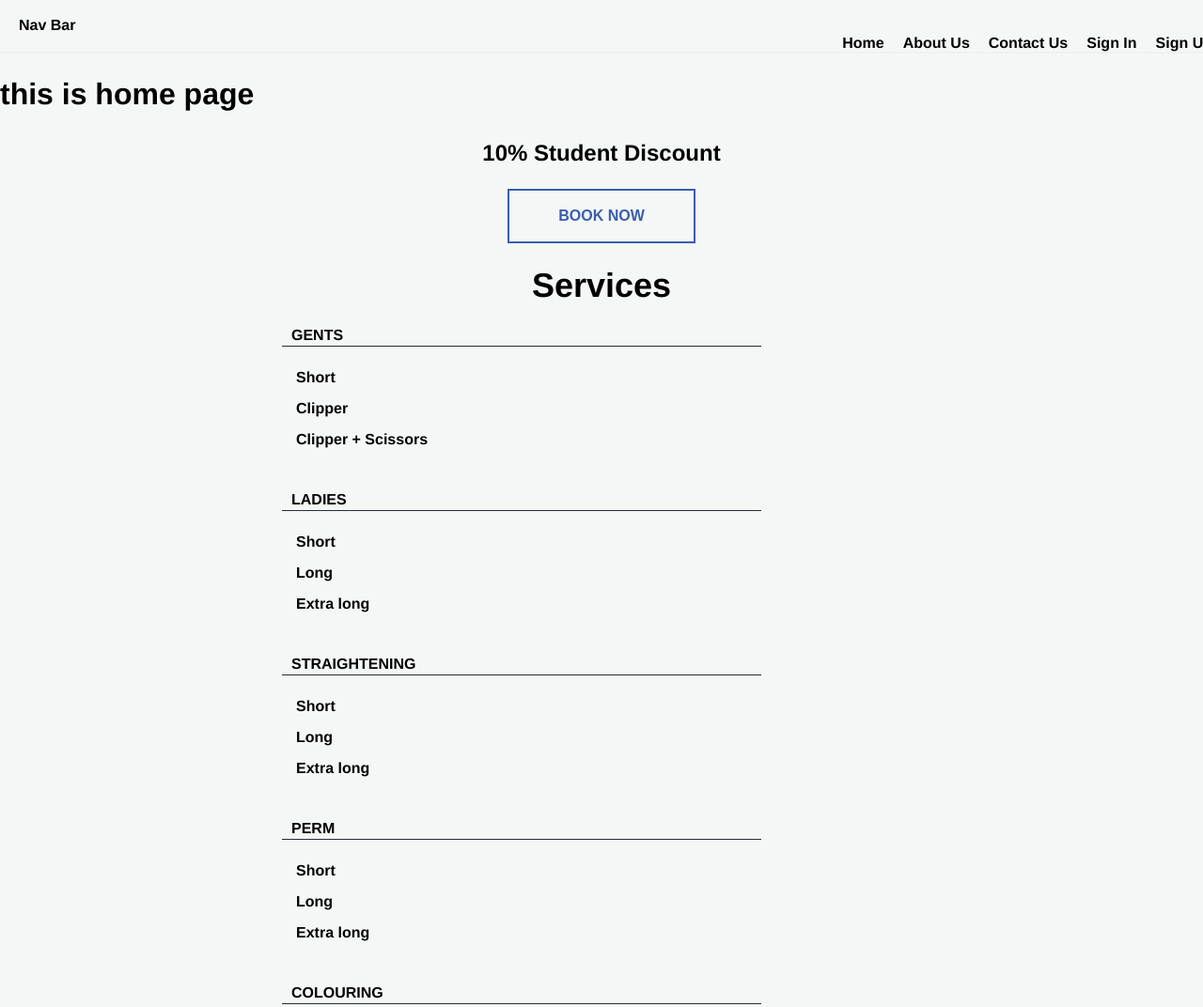
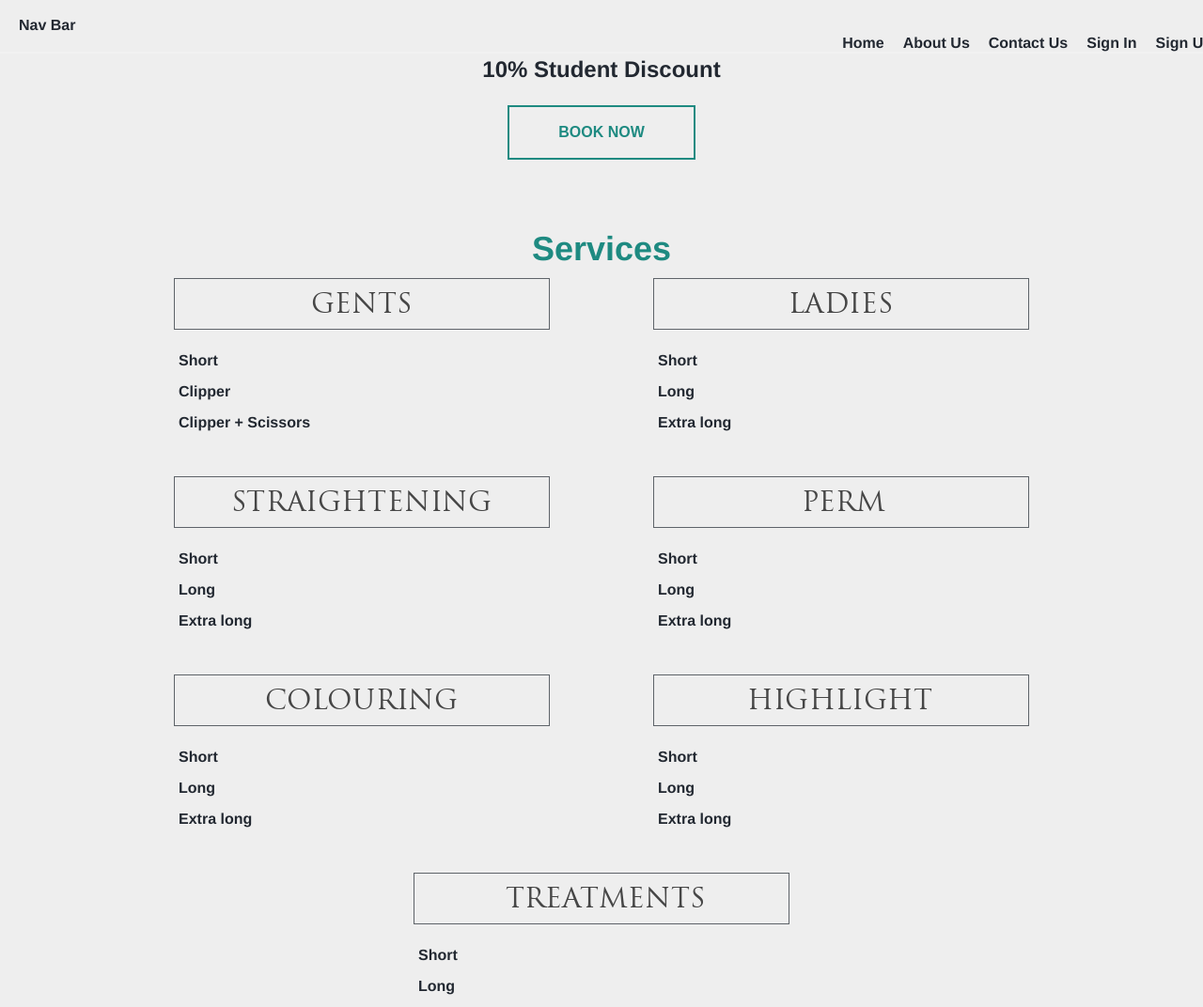
Before and after one commit to Kevcn/SalonFE, a React app: page / in a window 1280 px wide. Shown: the top 1072 px of the page at 94% size. Built offline with nearby package versions, Linux system fonts and the light colour scheme; some packages are replaced by stand-ins of ours.

Commit message:
Working on home page

```diff
--- a/src/App.css
+++ b/src/App.css
@@ -39,8 +39,8 @@ body {
   font-size: 16px;
   max-width: 1920px;
   margin: 0 auto;
-  background-color: #f4f7f6;
-
+  background-color: #eeeeee;
+  color: #222831;
 
 }
 
@@ -78,7 +78,7 @@ body {
 /* Generic*/
 .button {
   border-radius: 0;
-  color: #3a5dae;
+  color: #1e8a81;
   position: relative;
   overflow: hidden;
   z-index: 1;
@@ -89,7 +89,7 @@ body {
   -moz-appearance: none;
   appearance: none;
   background-color: transparent;
-  border: 2px solid #3a5dae;
+  border: 2px solid #1e8a81;
   cursor: pointer;
   display: flex;
   align-self: center;
@@ -108,13 +108,14 @@ body {
   .button:hover {
     color: #fff;
     font-weight: 1000;
-    background: #3a5dae !important;
+    background: #1e8a81 !important;
   }
 
 .Header {
   width: 100%;
   font-size: 36px;
   font-weight: 700;
+  color: #1e8a81;
   margin: 0;
 }
 
@@ -137,6 +138,7 @@ body {
   background: transparent;  /*bisque;*/
   display: flex;
   flex-wrap: wrap;
+  justify-content: center;
 }
 
   .BookingButtonContainer,
@@ -148,32 +150,39 @@ body {
     flex-wrap: wrap;
     justify-content: center;
     text-align: center;
+    max-width: 1500px;
+    margin-bottom: 50px;
   }
 
 .ServiceDetails {
   width: 100%;
   display: flex;
   flex-wrap: wrap;
-  justify-content: space-evenly;
+  justify-content: center;
 }
 
   .ServiceSection {
-    flex: 1 1 700px;
-    flex: 0 1 700px;
+    flex: 1 1 500px;
+    flex: 0 1 500px;
     margin: 5px;
-    /* background-color: #d1d1e0; */
+    margin-bottom: 20px;
+    display: flex;
+    /* justify-content: center; */
+    flex-direction: column;
+    flex-wrap: wrap;
+
   }
 
     .ServiceSection ul {
-      padding-left: 20px;
+      margin-left: 10%;
     }
 
     .SectionHeader {
-      width: 70%;
-      margin: 0 10px;
-      text-align: left;
-      padding: 10px 10px 0 10px;
-      border-bottom: 1px solid #282c34;
+      border: 1px solid #222831;
+      padding-top: 10px;
+      padding-bottom: 5px;
+      opacity: 0.7;
+      margin: 0 10%;
     }
 
     .ServiceSection li {
--- a/src/components/home/HomePage.js
+++ b/src/components/home/HomePage.js
@@ -11,7 +11,6 @@ export default class HomePage extends React.Component {
     render(){
       return (
         <div className="HomePageContainer">
-            <h1>this is home page</h1>
             <BookingButton />
             <ProvidedServices />
             <OpeningHours />
--- a/src/components/home/ProvidedServices.js
+++ b/src/components/home/ProvidedServices.js
@@ -1,4 +1,13 @@
 import React from 'react';
+import Straightening from '../../images/StraighteningHeader.png'
+import Gents from '../../images/GentsHeader.png'
+import Colouring from '../../images/ColouringHeader.png'
+import Highlight from '../../images/HighlightHeader.png'
+import Ladies from '../../images/LadiesHeader.png'
+import Perm from '../../images/PermHeader.png'
+import Treatments from '../../images/TreatmentsHeader.png'
+
+
 
 export default class ProvidedServices extends React.Component {
 
@@ -9,7 +18,9 @@ export default class ProvidedServices extends React.Component {
           <div className="ServiceDetails">
 
             <div className="ServiceSection">
-                <h4 className="SectionHeader">GENTS</h4>
+                <div className="SectionHeader">
+                    <img src={Gents} />
+                </div>
                 <ul className="list">
                     <li>Short</li>
                     <li>Clipper</li>
@@ -18,7 +29,9 @@ export default class ProvidedServices extends React.Component {
             </div>
 
             <div className="ServiceSection">
-                <h4 className="SectionHeader">LADIES</h4>
+                <div className="SectionHeader">
+                    <img src={Ladies} />
+                </div>
                 <ul className="list">
                     <li>Short</li>
                     <li>Long</li>
@@ -27,7 +40,9 @@ export default class ProvidedServices extends React.Component {
             </div>
 
             <div className="ServiceSection">
-                <h4 className="SectionHeader">STRAIGHTENING</h4>
+                <div className="SectionHeader">
+                    <img src={Straightening} />
+                </div>
                 <ul className="list">
                     <li>Short</li>
                     <li>Long</li>
@@ -36,7 +51,9 @@ export default class ProvidedServices extends React.Component {
             </div>
 
             <div className="ServiceSection">
-                <h4 className="SectionHeader">PERM</h4>
+                <div className="SectionHeader">
+                    <img src={Perm} />
+                </div>
                 <ul className="list">
                     <li>Short</li>
                     <li>Long</li>
@@ -45,7 +62,9 @@ export default class ProvidedServices extends React.Component {
             </div>
 
             <div className="ServiceSection">
-                <h4 className="SectionHeader">COLOURING</h4>
+                <div className="SectionHeader">
+                    <img src={Colouring} />
+                </div>
                 <ul className="list">
                     <li>Short</li>
                     <li>Long</li>
@@ -54,7 +73,9 @@ export default class ProvidedServices extends React.Component {
             </div>
 
             <div className="ServiceSection">
-                <h4 className="SectionHeader">HIGHLIGHT with foils/with cap</h4>
+                <div className="SectionHeader">
+                    <img src={Highlight} />
+                </div>
                 <ul className="list">
                     <li>Short</li>
                     <li>Long</li>
@@ -63,7 +84,9 @@ export default class ProvidedServices extends React.Component {
             </div>
 
             <div className="ServiceSection">
-                <h4 className="SectionHeader">TREATMENTS</h4>
+                <div className="SectionHeader">
+                    <img src={Treatments} />
+                </div>
                 <ul className="list">
                     <li>Short</li>
                     <li>Long</li>
```
Also changed, not shown: src/images/ColouringHeader.png (added), src/images/GentsHeader.png (added), src/images/HighlightHeader.png (added), src/images/LadiesHeader.png (added), src/images/PermHeader.png (added), src/images/StraighteningHeader.png (added), src/images/TreatmentsHeader.png (added), src/images/sectiontitleico.png (added).
